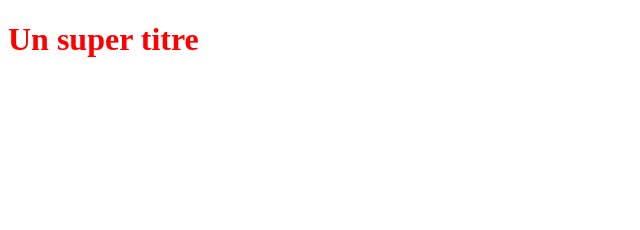
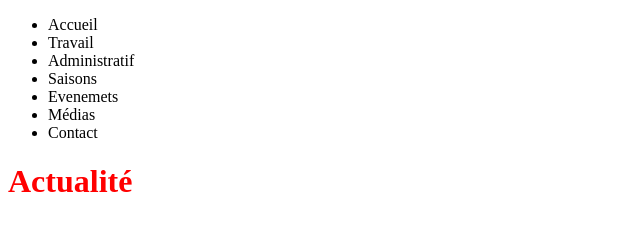
Before and after one commit to Flowmssr/Project1, a plain HTML site: page index.html in a window 1280 px wide. Shown: the whole page, without its empty margins (0-640 px from the left). Drawn offline with Linux system fonts and the light colour scheme.

Commit message:
Update index.html

```diff
--- a/index.html
+++ b/index.html
@@ -1,10 +1,35 @@
 <!DOCTYPE html>
-<html>
-<head>
-   <title></title>
-   <link rel="stylesheet" type="text/css" href="styles.css">
-</head>
-<body>
-   <h1>Un super titre</h1>
-</body>
+    <head>
+        <meta charset="utf-8"/>
+        <link rel="stylesheet" href="styles.css">
+        <title>Canada et ce qu'il faut savoir </title>
+    </head>
+    <Body>
+        <nav>
+            <ul>
+                <li>Accueil</li>
+                <li>Travail</li>
+                <li>Administratif</li>
+                <li>Saisons</li>
+                <li>Evenemets</li>
+                <li>Médias</li>
+                <li>Contact</li>
+            </ul>
+        </nav>
+
+            <h1>Actualité</h1>
+            <section class="Element1">
+
+            </section>
+
+            <section class="Element2">
+
+
+            </section>
+
+
+        <footer>
+
+        </footer>
+    </Body>
 </html>
```
